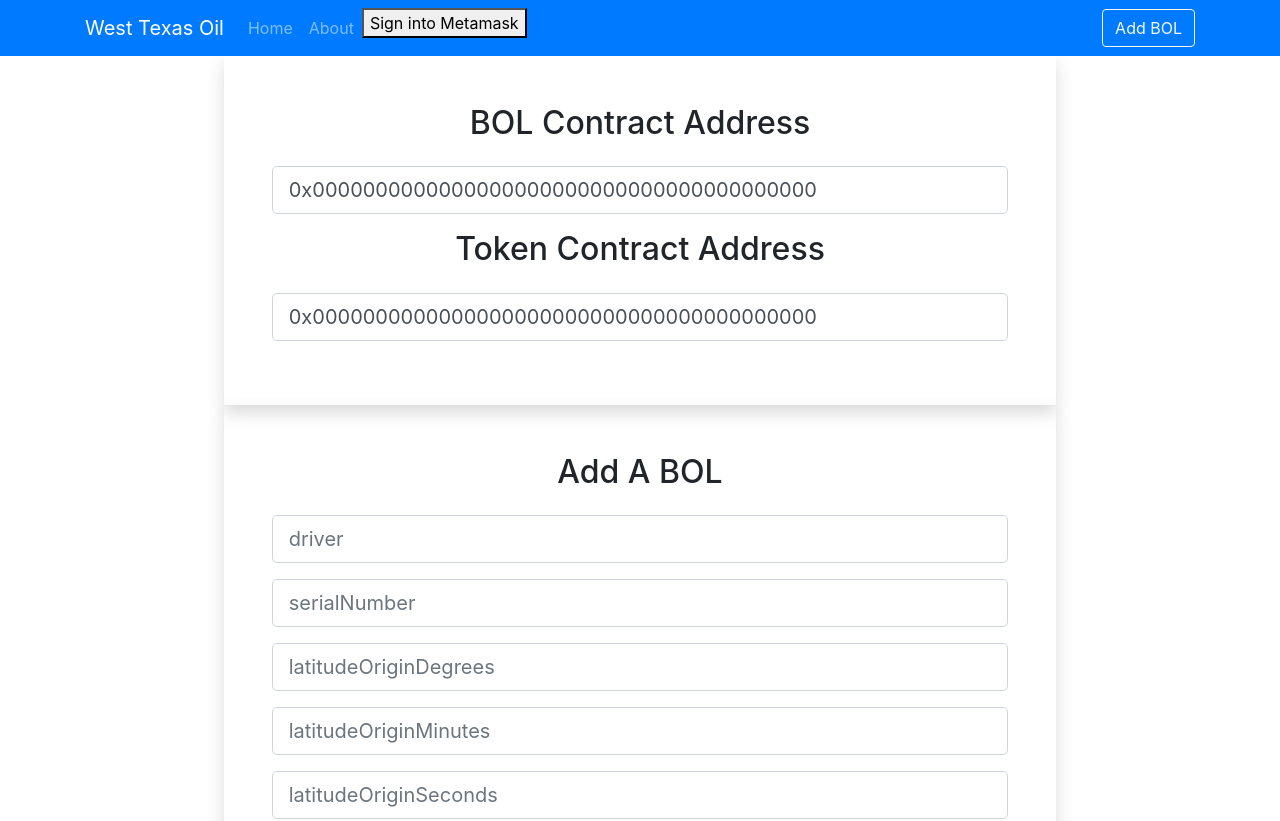
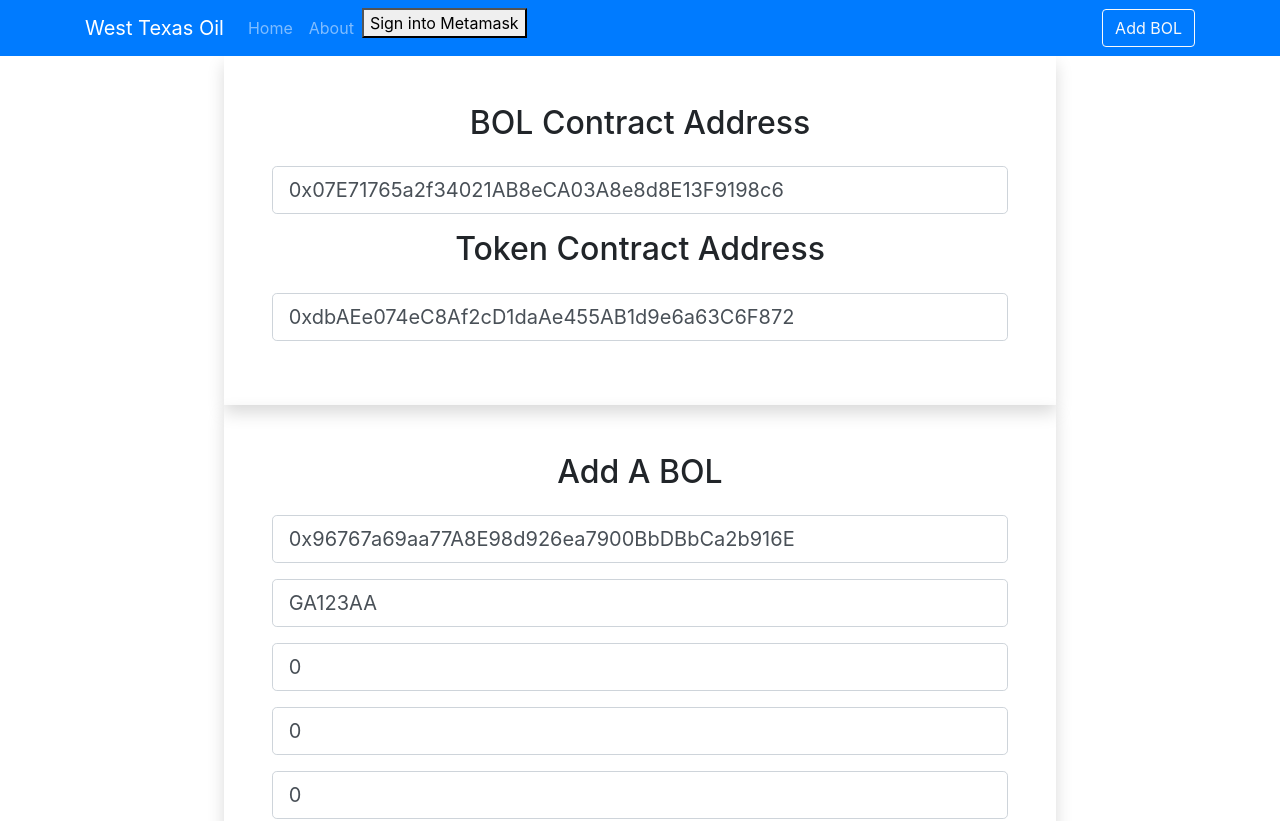
Before and after one commit to EthBuilders/EthGlobal-West-Texas-Oil, a React (Create React App) app in the folder WtxEthOil/: page /users/add in a window 1280 px wide. Shown: the top 821 px of the page. Built offline with nearby package versions, Linux system fonts and the light colour scheme.

Commit message:
finalize

```diff
--- a/WtxEthOil/src/components/users/AddUser.js
+++ b/WtxEthOil/src/components/users/AddUser.js
@@ -7,27 +7,27 @@ const bolAbi = require("../../bol.json");
 
 const AddUser = () => {
   let history = useHistory();
-  let [bol, setBol] = useState({ address: "0x0000000000000000000000000000000000000000", tokenContract: "0x0000000000000000000000000000000000000000" });
+  let [bol, setBol] = useState({ address: "0x07E71765a2f34021AB8eCA03A8e8d8E13F9198c6", tokenContract: "0xdbAEe074eC8Af2cD1daAe455AB1d9e6a63C6F872" });
   const [user, setUser] = useState({
-    driver: '',
-    serialNumber: '',
-    latitudeOriginDegrees: '',
-    latitudeOriginMinutes: '',
-    latitudeOriginSeconds: '',
-    latitudeOriginCardinalDirection: '',
-    longitudeOriginDegrees: '',
-    longitudeOriginMinutes: '',
-    longitudeOriginSeconds: '',
-    longitudeOriginCardinalDirection: '',
-    latitudeDestinationDegrees: '',
-    latitudeDestinationMinutes: '',
-    latitudeDestinationSeconds: '',
-    latitudeDestinationCardinalDirection: '',
-    longitudeDestinationDegrees: '',
-    longitudeDestinationMinutes: '',
-    longitudeDestinationSeconds: '',
-    longitudeDestinationCardinalDirection: '',
-    quantity: '',
+    driver: '0x96767a69aa77A8E98d926ea7900BbDBbCa2b916E',
+    serialNumber: 'GA123AA',
+    latitudeOriginDegrees: '0',
+    latitudeOriginMinutes: '0',
+    latitudeOriginSeconds: '0',
+    latitudeOriginCardinalDirection: '0',
+    longitudeOriginDegrees: '0',
+    longitudeOriginMinutes: '0',
+    longitudeOriginSeconds: '0',
+    longitudeOriginCardinalDirection: '0',
+    latitudeDestinationDegrees: '0',
+    latitudeDestinationMinutes: '0',
+    latitudeDestinationSeconds: '0',
+    latitudeDestinationCardinalDirection: '0',
+    longitudeDestinationDegrees: '0',
+    longitudeDestinationMinutes: '0',
+    longitudeDestinationSeconds: '0',
+    longitudeDestinationCardinalDirection: '0',
+    quantity: '1000',
   });
   let account;
 
```
